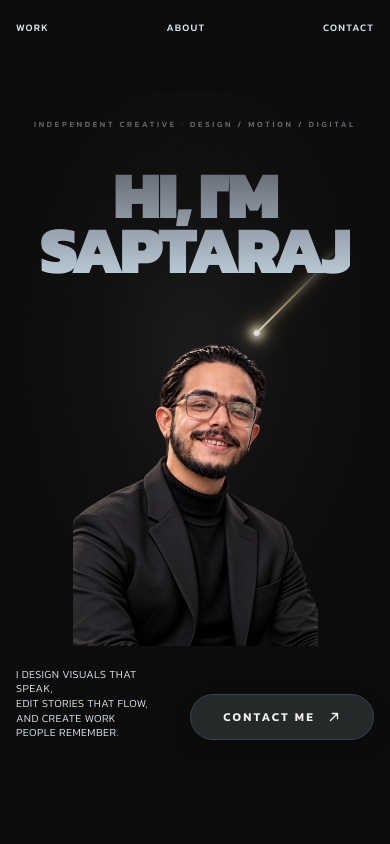
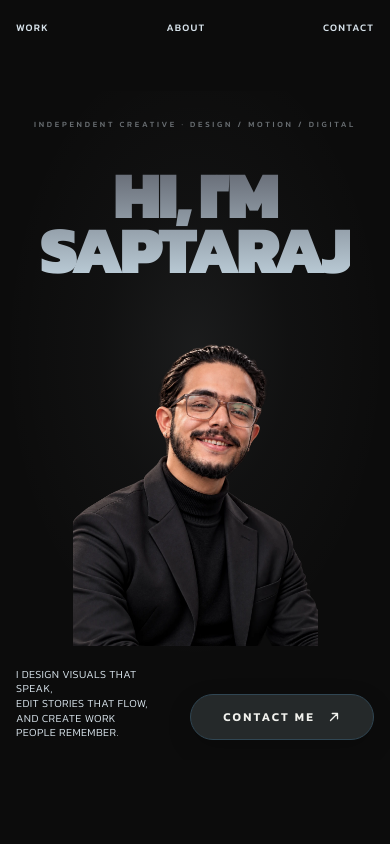
Before and after one commit to saptaraj19xx/saptarajportfolio, a React (Vite) app: page / in a window 390 px wide. Shown: the top 844 px of the page. Built offline with nearby package versions, Linux system fonts and the light colour scheme.

Commit message:
Refine shooting stars to a subtle premium animation

```diff
--- a/src/index.css
+++ b/src/index.css
@@ -330,9 +330,8 @@ body {
 }
 
 /* =========================================================
-   SITE-WIDE SHOOTING STARS
-   A consistent meteor effect appears throughout the portfolio,
-   from the hero through projects, experience and contact.
+   SITE-WIDE SHOOTING STARS — QUIET CINEMATIC PASS
+   Sparse, fine champagne-white meteors with long pauses.
    ========================================================= */
 
 .shooting-stars-layer {
@@ -345,24 +344,21 @@ body {
   top: 0;
   right: 0;
   display: block;
-  width: clamp(118px, 13vw, 190px);
-  height: 3px;
+  width: 136px;
+  height: 1px;
   border-radius: 999px;
   opacity: 0;
   pointer-events: none;
   background: linear-gradient(
     90deg,
     transparent 0%,
-    rgba(225, 235, 244, 0.18) 18%,
-    rgba(239, 205, 135, 0.78) 72%,
-    #fffef7 100%
+    rgba(235, 231, 218, 0.04) 28%,
+    rgba(235, 231, 218, 0.28) 72%,
+    rgba(255, 251, 239, 0.76) 100%
   );
-  box-shadow:
-    0 0 8px rgba(255, 247, 224, 0.85),
-    0 0 20px rgba(225, 177, 87, 0.58),
-    0 0 38px rgba(225, 177, 87, 0.24);
+  box-shadow: 0 0 4px rgba(239, 229, 202, 0.22);
   transform-origin: right center;
-  animation: shooting-star-travel 5.8s cubic-bezier(0.2, 0.55, 0.35, 1) infinite;
+  animation: shooting-star-travel 19s cubic-bezier(0.22, 0.58, 0.32, 1) infinite;
   will-change: transform, opacity;
 }
 
@@ -370,83 +366,65 @@ body {
   content: "";
   position: absolute;
   top: 50%;
-  right: -2px;
-  width: 6px;
-  height: 6px;
+  right: -1px;
+  width: 3px;
+  height: 3px;
   border-radius: 50%;
-  background: #fffef8;
-  box-shadow:
-    0 0 8px 3px rgba(255, 251, 235, 0.98),
-    0 0 18px 6px rgba(225, 190, 115, 0.7);
+  background: rgba(255, 253, 246, 0.9);
+  box-shadow: 0 0 5px 1px rgba(247, 236, 211, 0.34);
   transform: translate(50%, -50%);
 }
 
 @keyframes shooting-star-travel {
   0%,
-  7% {
+  69% {
     opacity: 0;
-    transform: translate3d(0, 0, 0) rotate(135deg) scale(0.58);
+    transform: translate3d(0, 0, 0) rotate(135deg) scale(0.72);
   }
 
-  11% {
-    opacity: 1;
+  72% {
+    opacity: 0.56;
   }
 
-  31% {
-    opacity: 0.86;
-    transform: translate3d(-29vw, 32vh, 0) rotate(135deg) scale(1);
+  80% {
+    opacity: 0.38;
+    transform: translate3d(-15vw, 17vh, 0) rotate(135deg) scale(0.9);
   }
 
-  39%,
+  86%,
   100% {
     opacity: 0;
-    transform: translate3d(-36vw, 40vh, 0) rotate(135deg) scale(0.78);
+    transform: translate3d(-21vw, 24vh, 0) rotate(135deg) scale(0.78);
   }
 }
 
 .shooting-star--one {
-  top: 8%;
-  right: 5%;
-  animation-delay: -0.7s;
+  top: 13%;
+  right: 7%;
+  animation-delay: -3.8s;
 }
 
 .shooting-star--two {
-  top: 31%;
-  right: 15%;
-  width: clamp(105px, 11vw, 160px);
-  animation-delay: -2.15s;
-}
-
-.shooting-star--three {
-  top: 57%;
-  right: 4%;
-  width: clamp(130px, 14vw, 205px);
-  animation-delay: -3.6s;
-}
-
-.shooting-star--four {
-  top: 81%;
-  right: 18%;
-  width: clamp(100px, 10vw, 150px);
-  animation-delay: -5.05s;
+  top: 68%;
+  right: 17%;
+  width: 106px;
+  animation-duration: 24s;
+  animation-delay: -16.2s;
 }
 
 @media (max-width: 640px) {
   .shooting-star {
-    height: 2px;
-    width: 112px;
+    width: 96px;
   }
 
-  .shooting-star--two,
-  .shooting-star--four {
-    width: 92px;
+  .shooting-star--two {
+    width: 78px;
   }
 }
 
 @media (prefers-reduced-motion: reduce) {
   .shooting-star {
+    display: none;
     animation: none !important;
-    opacity: 0.48;
-    transform: rotate(135deg);
   }
 }
```
